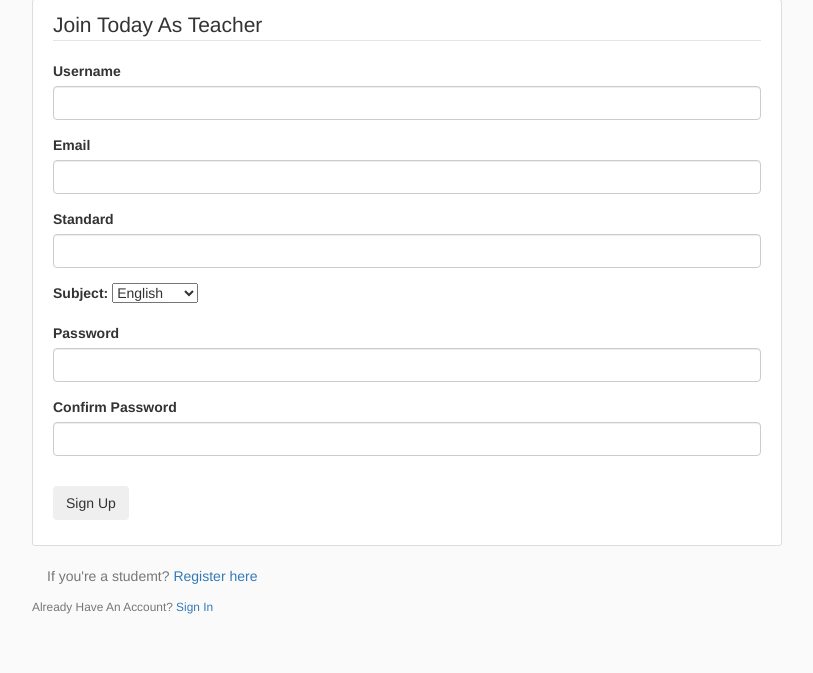
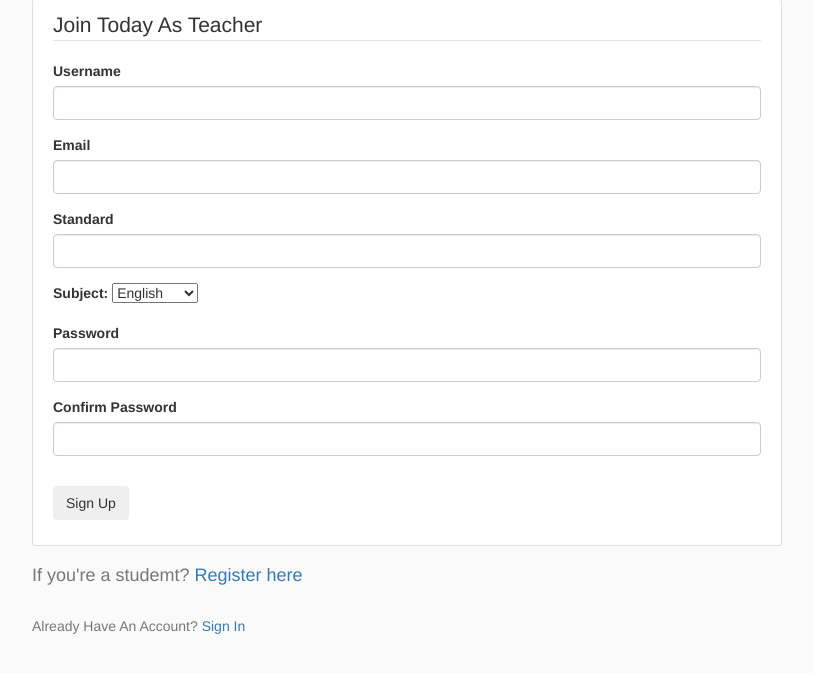
Before and after one commit to GopinathV-1/flask, a Flask app: page /register_teacher in a window 1280 px wide. Shown: the part 95-768 px from the top of the page, without its empty margins (38-851 px from the left). Run offline with Flask 2, Linux system fonts and the light colour scheme; some libraries are stand-ins or nearby versions.

Commit message:
Update register_teacher.html

```diff
--- a/studentproj/templates/register_teacher.html
+++ b/studentproj/templates/register_teacher.html
@@ -81,14 +81,13 @@
             </div>
         </form>
     </div>
-    <div class="container">
-        <p class="text-muted">
+    <div class="container1">
+        <h4 class="text-muted">
             If you're a studemt? <a class="ml-2" href="{{ url_for('register_student') }}">Register here</a>
+        </h4>
+        <br>
+        <p class="text-muted secondary">
+            Already Have An Account? <a class="ml-2" href="{{ url_for('login') }}">Sign In</a>
         </p>
     </div>
-    <div class="border-top pt-3">
-        <small class="text-muted">
-            Already Have An Account? <a class="ml-2" href="{{ url_for('login') }}">Sign In</a>
-        </small>
-    </div>
 {% endblock content %}
```
